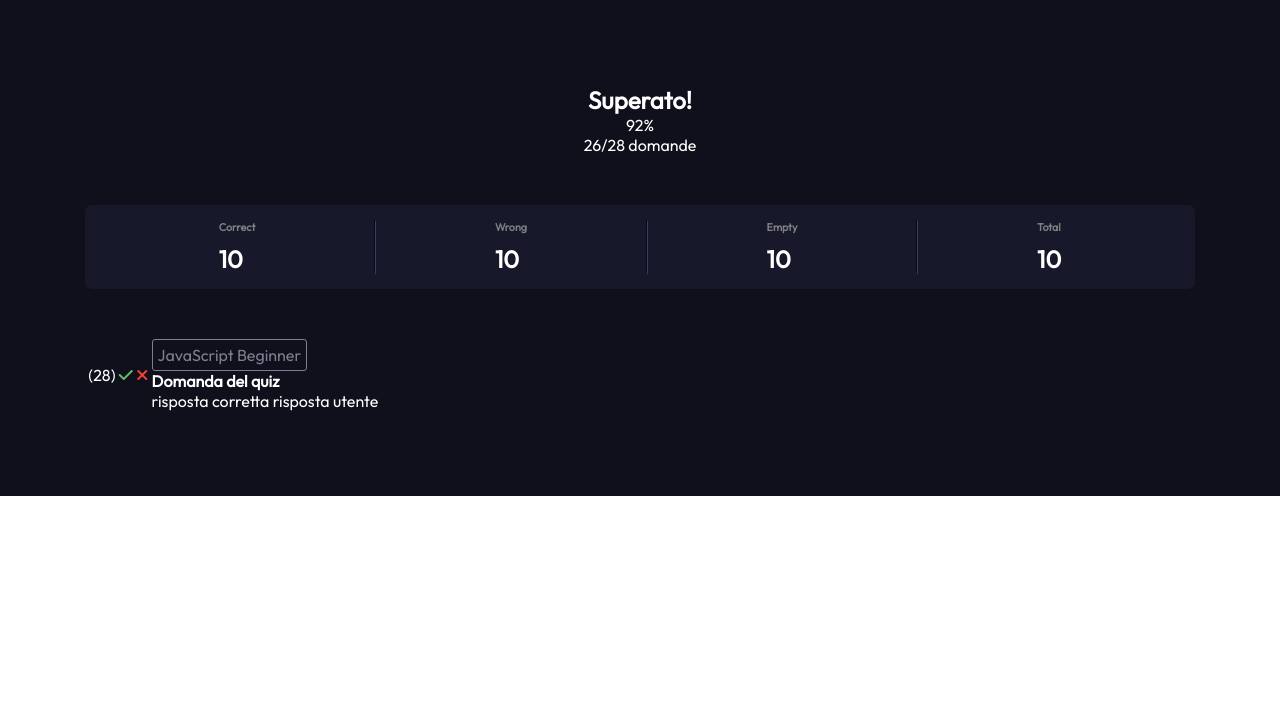
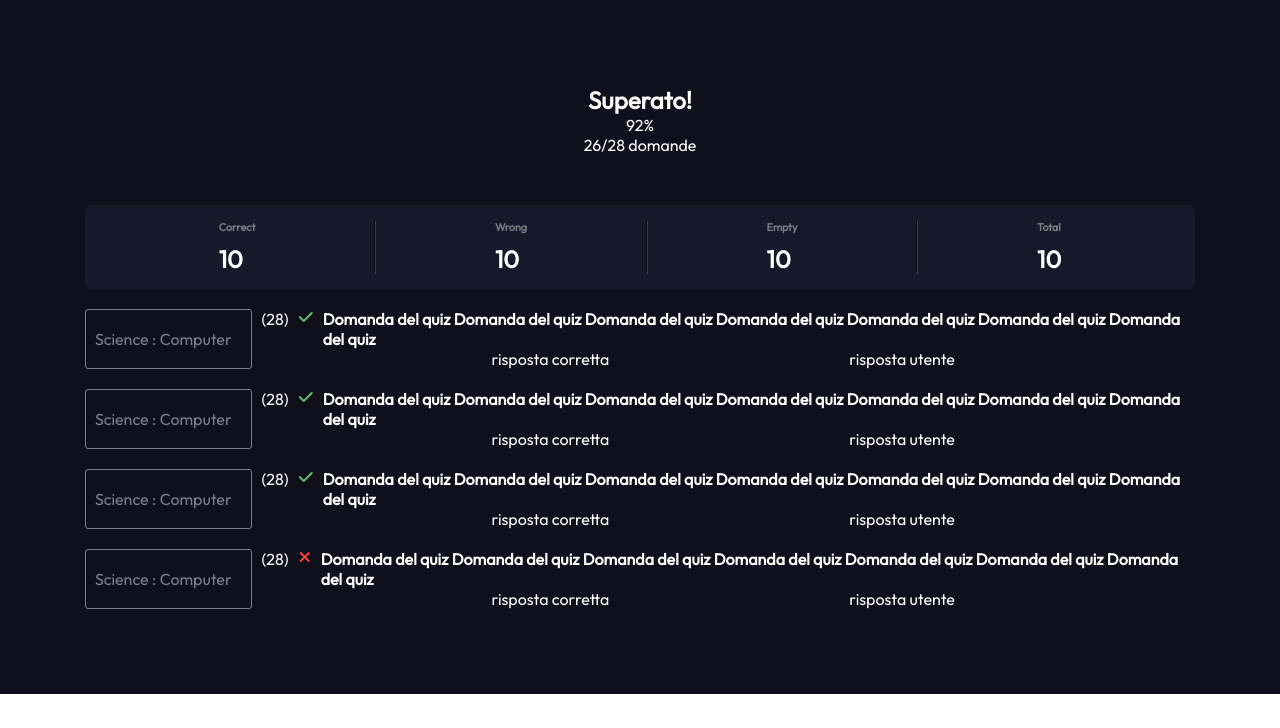
Before and after one commit to CostelNeg/buildWeek_1, a plain HTML site: page result_quiz.html in a window 1280 px wide. Shown: the part 72-800 px from the top of the page. Drawn offline with Linux system fonts and the light colour scheme.

Commit message:
complete page 3 HTML CSS

```diff
--- a/assets/css/style_result_quiz.css
+++ b/assets/css/style_result_quiz.css
@@ -28,10 +28,21 @@ header div:last-child {
 }
 
 .bell {
+    display: flex;
+    justify-content: center;
+    align-items: center;
     color: #ffffff;
+    cursor: pointer;
+}
+
+.bell:hover {
+    /* border: solid 10px #292B3C; */
+    background-color: #292B3C;
+    border-radius: 50%;
 }
 
 .user {
+    cursor: pointer;
     font-size: 2.5em;
     color: #8ca3ba;
     margin-left: 0.5em;
@@ -74,33 +85,50 @@ hr {
     border-color: #2F4365;
 }
 
-#resultQuiz {
+#supercontainer {
     display: flex;
-    margin-top: 50px;
+    margin-top: 20px;
 }
-.numberFlag{
+
+.argument {
     display: flex;
+    justify-content: space-evenly;
+    width: 15%;
+    border: solid 1px #7D7F91;
+    border-radius: 3px;
+    color: #7D7F91;
+    padding-right: 10px;
     align-items: center;
-    justify-content: space-evenly;
-    width: 6%;
 }
+
 .correct {
-    color: #66bb6a
+    color: #66bb6a;
+    padding-right: 10px;
 }
 
 .incorrect {
-    color: #f44336
+    color: #f44336;
+    padding-right: 10px;
 }
 
-.argument{
-    border: solid 1px #7D7F91;
-    border-radius: 3px;
-    color: #7D7F91;
-    padding: 5px;
-    align-self: flex-start;
+.resultQuiz {
+    display: flex;
+    flex-direction: column;
+    justify-content: space-around;
+    width: 85%;
 }
 
-.resultQuiz{
+.question {
     display: flex;
-    flex-direction: column;
+    margin: 0 10px;
 }
+
+.number {
+    padding-right: 10px;
+}
+
+.answer {
+    display: flex;
+    justify-content: space-evenly;
+    align-items: center;
+}
--- a/result_quiz.html
+++ b/result_quiz.html
@@ -12,7 +12,9 @@
 <body>
     <header>
         <div>
+            <a href="https://learn.epicode.com/" target="_blank">
                 <img src="./assets/img/epicode_logo.png" alt="epicode_logo">
+            </a>
         </div>
         <div>
             <!-- campanella -->
@@ -53,25 +55,97 @@
             </div>
         </section>
         <!-- lista domande -->
-        <section id="resultQuiz">
-            <div class="numberFlag">
+        <section>
+            <div id="supercontainer">
+                <!-- categoria -->
+                <span class="argument">Science : Computer</span>
+                <div class="resultQuiz">
+                    <div class="question">
                         <!-- numero domanda -->
-                <span>(28)</span>
+                        <span class="number">(28)</span>
                         <!-- corretta -->
                         <i class="fa-solid fa-check correct"></i>
                         <!-- sbagliata -->
-                <i class="fa-solid fa-xmark incorrect"></i>
+                        <!-- <i class="fa-solid fa-xmark incorrect"></i> -->
+                        <!-- domanda -->
+                        <h4>Domanda del quiz Domanda del quiz Domanda del quiz Domanda del quiz Domanda del quiz Domanda del
+                            quiz Domanda del quiz</h4>
                     </div>
-            <div class="resultQuiz">
-                <!-- categoria -->
-                <span class="argument">JavaScript Beginner</span>
-                <!-- domanda -->
-                <h4>Domanda del quiz</h4>
-                <div>
+                    <div class="answer">
                         <!-- risposta corretta -->
                         <span class="correctAnswer">risposta corretta</span>
                         <!-- risposta utente -->
                         <span class="userAnswer">risposta utente</span>
+                    </div>
+                </div>
+            </div>
+            <div id="supercontainer">
+                <!-- categoria -->
+                <span class="argument">Science : Computer</span>
+                <div class="resultQuiz">
+                    <div class="question">
+                        <!-- numero domanda -->
+                        <span class="number">(28)</span>
+                        <!-- corretta -->
+                        <i class="fa-solid fa-check correct"></i>
+                        <!-- sbagliata -->
+                        <!-- <i class="fa-solid fa-xmark incorrect"></i> -->
+                        <!-- domanda -->
+                        <h4>Domanda del quiz Domanda del quiz Domanda del quiz Domanda del quiz Domanda del quiz Domanda del
+                            quiz Domanda del quiz</h4>
+                    </div>
+                    <div class="answer">
+                        <!-- risposta corretta -->
+                        <span class="correctAnswer">risposta corretta</span>
+                        <!-- risposta utente -->
+                        <span class="userAnswer">risposta utente</span>
+                    </div>
+                </div>
+            </div>
+            <div id="supercontainer">
+                <!-- categoria -->
+                <span class="argument">Science : Computer</span>
+                <div class="resultQuiz">
+                    <div class="question">
+                        <!-- numero domanda -->
+                        <span class="number">(28)</span>
+                        <!-- corretta -->
+                        <i class="fa-solid fa-check correct"></i>
+                        <!-- sbagliata -->
+                        <!-- <i class="fa-solid fa-xmark incorrect"></i> -->
+                        <!-- domanda -->
+                        <h4>Domanda del quiz Domanda del quiz Domanda del quiz Domanda del quiz Domanda del quiz Domanda del
+                            quiz Domanda del quiz</h4>
+                    </div>
+                    <div class="answer">
+                        <!-- risposta corretta -->
+                        <span class="correctAnswer">risposta corretta</span>
+                        <!-- risposta utente -->
+                        <span class="userAnswer">risposta utente</span>
+                    </div>
+                </div>
+            </div>
+            <div id="supercontainer">
+                <!-- categoria -->
+                <span class="argument">Science : Computer</span>
+                <div class="resultQuiz">
+                    <div class="question">
+                        <!-- numero domanda -->
+                        <span class="number">(28)</span>
+                        <!-- corretta -->
+                        <!-- <i class="fa-solid fa-check correct"></i> -->
+                        <!-- sbagliata -->
+                        <i class="fa-solid fa-xmark incorrect"></i>
+                        <!-- domanda -->
+                        <h4>Domanda del quiz Domanda del quiz Domanda del quiz Domanda del quiz Domanda del quiz Domanda del
+                            quiz Domanda del quiz</h4>
+                    </div>
+                    <div class="answer">
+                        <!-- risposta corretta -->
+                        <span class="correctAnswer">risposta corretta</span>
+                        <!-- risposta utente -->
+                        <span class="userAnswer">risposta utente</span>
+                    </div>
                 </div>
             </div>
         </section>
```
Lines whose indentation alone changed are shown as unchanged.
